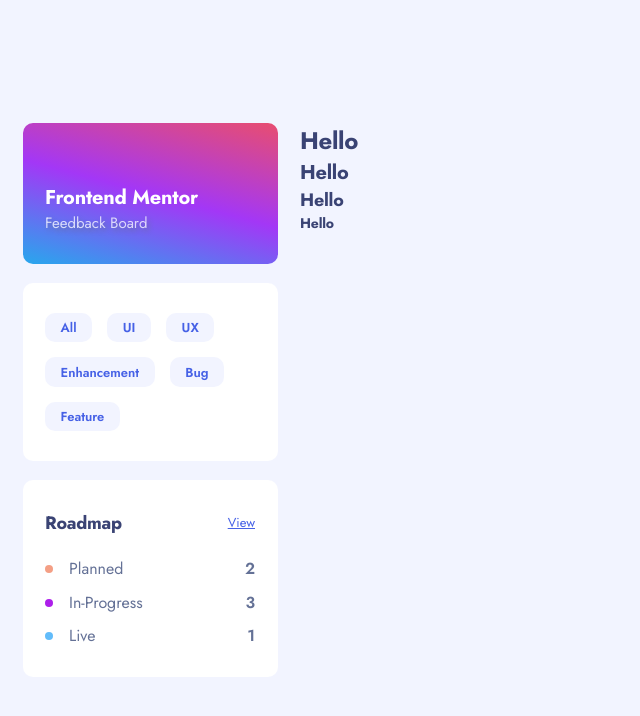
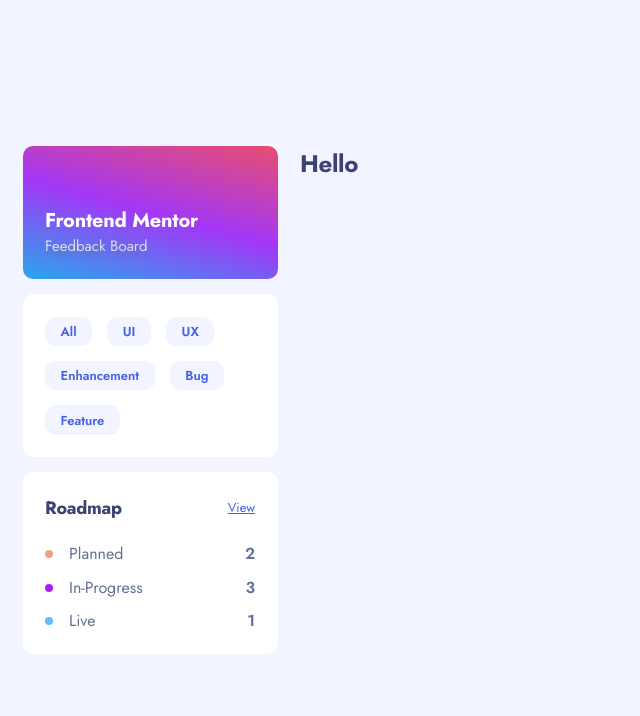
Before and after one commit to hollowww-dev/feedback-app-fe, a React (Vite) app: page / in a window 1280 px wide. Shown: the top 716 px of the page, without its empty margins (0-640 px from the left). Built offline with nearby package versions, Linux system fonts and the light colour scheme.

Commit message:
Code refactor

```diff
--- a/src/App.tsx
+++ b/src/App.tsx
@@ -6,7 +6,7 @@
 
 import { theme } from './theme';
 
-import { Container } from './components/Container';
+import Container from './components/Container';
 
 import FeedbackListPage from './components/FeedbackListPage';
 
--- a/src/components/Container.tsx
+++ b/src/components/Container.tsx
@@ -1,6 +1,6 @@
 import { styled } from 'styled-components';
 
-export const Container = styled.div`
+const Container = styled.div`
 	flex-direction: column;
 	display: flex;
 	width: calc(100vw - 2em);
@@ -10,3 +10,5 @@
 		max-width: calc(1280px - 2em);
 	}
 `;
+
+export default Container;
--- a/src/components/FeedbackListPage/MobileHeader.tsx
+++ b/src/components/FeedbackListPage/MobileHeader.tsx
@@ -13,14 +13,15 @@
 	left: 0;
 	height: 100vh;
 	width: 100vw;
-	div.headerContainer {
+`;
+
+const HeaderContainer = styled.div`
 	z-index: 100;
 	padding: 1em 1.5em;
 	width: 100vw;
 	display: flex;
 	justify-content: space-between;
 	align-items: center;
-
 	background: rgb(232, 77, 112);
 	background: linear-gradient(
 		195deg,
@@ -44,8 +45,9 @@
 			color: ${({ theme }) => theme.white};
 		}
 	}
-	}
-	div.sidebarMobile {
+`;
+
+const Opened = styled.div`
 	display: flex;
 	justify-content: flex-end;
 	width: 100vw;
@@ -56,7 +58,6 @@
 		height: 100%;
 		background-color: ${({ theme }) => theme.bodyBackground};
 	}
-	}
 `;
 
 const MobileHeader = () => {
@@ -64,7 +65,7 @@
 
 	return (
 		<StickyContainer>
-			<div className="headerContainer">
+			<HeaderContainer>
 				<div className="left">
 					<h2>Frontend Mentor</h2>
 					<p>Feedback Board</p>
@@ -76,13 +77,13 @@
 						<IconHamburger onClick={() => setSidebarOpen(true)} />
 					)}
 				</div>
-			</div>
+			</HeaderContainer>
 			{sidebarOpen && (
-				<div className="sidebarMobile">
+				<Opened>
 					<div className="content">
 						<Sidebar />
 					</div>
-				</div>
+				</Opened>
 			)}
 		</StickyContainer>
 	);
--- a/src/components/FeedbackListPage/Sidebar.tsx
+++ b/src/components/FeedbackListPage/Sidebar.tsx
@@ -9,29 +9,33 @@
 	display: flex;
 	flex-direction: column;
 	align-items: center;
-	gap: 1.25em;
-	@media (min-width: ${breakpoints.mobile}) {
+	gap: 1em;
+	@media (min-width: ${breakpoints.minTablet}) {
 		flex-direction: row;
 		align-items: stretch;
 	}
-	@media (min-width: ${breakpoints.tablet}) {
+	@media (min-width: ${breakpoints.minDesktop}) {
 		flex-direction: column;
 	}
-	div.bracket {
+`;
+
+const Bracket = styled.div`
 	display: flex;
 	padding: 2em 1.5em;
 	width: 100%;
 	border-radius: 10px;
 	background-color: ${({ theme }) => theme.white};
 	max-width: 225px;
-		@media (min-width: ${breakpoints.mobile}) {
+	@media (min-width: ${breakpoints.minTablet}) {
 		max-width: 100%;
+		padding: 1.5em 1.5em;
 	}
-		@media (min-width: ${breakpoints.tablet}) {
+	@media (min-width: ${breakpoints.minDesktop}) {
 		max-width: 255px;
 	}
-		&.title {
-			display: flex;
+`;
+
+const Title = styled(Bracket)`
 	align-items: flex-end;
 	background: rgb(232, 77, 112);
 	background: linear-gradient(
@@ -40,7 +44,7 @@
 		rgba(163, 55, 246, 1) 50%,
 		rgba(40, 167, 237, 1) 100%
 	);
-			@media (min-width: ${breakpoints.tablet}) {
+	@media (min-width: ${breakpoints.minDesktop}) {
 		padding-top: 4em;
 	}
 	div {
@@ -53,17 +57,18 @@
 			text-shadow: ${({ theme }) => theme.paragraph} 2px 2.5px 5px;
 		}
 	}
-		}
-		&.categories {
+`;
+
+const Categories = styled(Bracket)`
 	align-items: flex-start;
 	flex-wrap: wrap;
 	gap: 0.8em;
-			@media (min-width: ${breakpoints.tablet}) {
+	@media (min-width: ${breakpoints.minDesktop}) {
 		gap: 1em;
 	}
-		}
-		&.roadmap {
-			display: flex;
+`;
+
+const Roadmap = styled(Bracket)`
 	flex-direction: column;
 	gap: 1.5em;
 	div.top {
@@ -85,31 +90,30 @@
 				position: relative;
 				font-weight: 400;
 				font-size: 1.6rem;
-						&::before {
+				&.planned::before,
+				&.inProgress::before,
+				&.live::before {
 					margin-right: 1em;
 					width: 0.35em;
 					height: 0.35em;
 					border-radius: 50%;
 					content: '';
-							@media (min-width: ${breakpoints.mobile}) {
+					@media (min-width: ${breakpoints.minDesktop}) {
 						width: 0.5em;
 						height: 0.5em;
 					}
 				}
-
 				&.planned::before {
 					background-color: ${({ theme }) => theme.planned};
 				}
-						&.in-progress::before {
+				&.inProgress::before {
 					background-color: ${({ theme }) => theme.primary};
 				}
 				&.live::before {
 					background-color: ${({ theme }) => theme.live};
 				}
-					}
-					span.number {
+				&.number {
 					font-weight: 600;
-					}
 				}
 			}
 		}
@@ -119,23 +123,23 @@
 const Sidebar = () => {
 	return (
 		<SidebarContainer>
-			<MediaQuery minWidth={breakpoints.mobile}>
-				<div className="bracket title">
+			<MediaQuery minWidth={breakpoints.minTablet}>
+				<Title>
 					<div>
 						<h2>Frontend Mentor</h2>
 						<p>Feedback Board</p>
 					</div>
-				</div>
+				</Title>
 			</MediaQuery>
-			<div className="bracket categories">
+			<Categories>
 				<ButtonCategory>All</ButtonCategory>
 				<ButtonCategory>UI</ButtonCategory>
 				<ButtonCategory>UX</ButtonCategory>
 				<ButtonCategory>Enhancement</ButtonCategory>
 				<ButtonCategory>Bug</ButtonCategory>
 				<ButtonCategory>Feature</ButtonCategory>
-			</div>
-			<div className="bracket roadmap">
+			</Categories>
+			<Roadmap>
 				<div className="top">
 					<h3>Roadmap</h3>
 					<a href="#">View</a>
@@ -145,13 +149,13 @@
 						<span className="planned">Planned</span> <span className="number">2</span>
 					</div>
 					<div>
-						<span className="in-progress">In-Progress</span> <span className="number">3</span>
+						<span className="inProgress">In-Progress</span> <span className="number">3</span>
 					</div>
 					<div>
 						<span className="live">Live</span> <span className="number">1</span>
 					</div>
 				</div>
-			</div>
+			</Roadmap>
 		</SidebarContainer>
 	);
 };
--- a/src/components/FeedbackListPage/index.tsx
+++ b/src/components/FeedbackListPage/index.tsx
@@ -11,7 +11,7 @@
 	flex-direction: column;
 	gap: 1.5em;
 
-	@media (min-width: ${breakpoints.tablet}) {
+	@media (min-width: ${breakpoints.minDesktop}) {
 		flex-direction: row;
 	}
 `;
@@ -24,17 +24,14 @@
 const FeedbackListPage = () => {
 	return (
 		<FeedbackContainer>
-			<MediaQuery maxWidth={breakpoints.mobile}>
+			<MediaQuery maxWidth={breakpoints.maxMobile}>
 				<MobileHeader />
 			</MediaQuery>
-			<MediaQuery minWidth={breakpoints.mobile}>
+			<MediaQuery minWidth={breakpoints.minTablet}>
 				<Sidebar />
 			</MediaQuery>
 			<FeedbackList>
 				<h1>Hello</h1>
-				<h2>Hello</h2>
-				<h3>Hello</h3>
-				<h4>Hello</h4>
 			</FeedbackList>
 		</FeedbackContainer>
 	);
--- a/src/globalStyles.ts
+++ b/src/globalStyles.ts
@@ -31,7 +31,7 @@
         font-weight: 400;
     }
 
-    @media (min-width: 1280) {
+    @media (min-width: 960) {
         font-size: 1.6rem;
         line-height: 2.3rem;
     }
--- a/src/utils/breakpoints.ts
+++ b/src/utils/breakpoints.ts
@@ -1,6 +1,7 @@
 const breakpoints = {
-	mobile: '768px',
-	tablet: '960px',
+	maxMobile: '767px',
+	minTablet: '768px',
+	minDesktop: '960px',
 };
 
 export default breakpoints;
```
Lines whose indentation alone changed are shown as unchanged.
